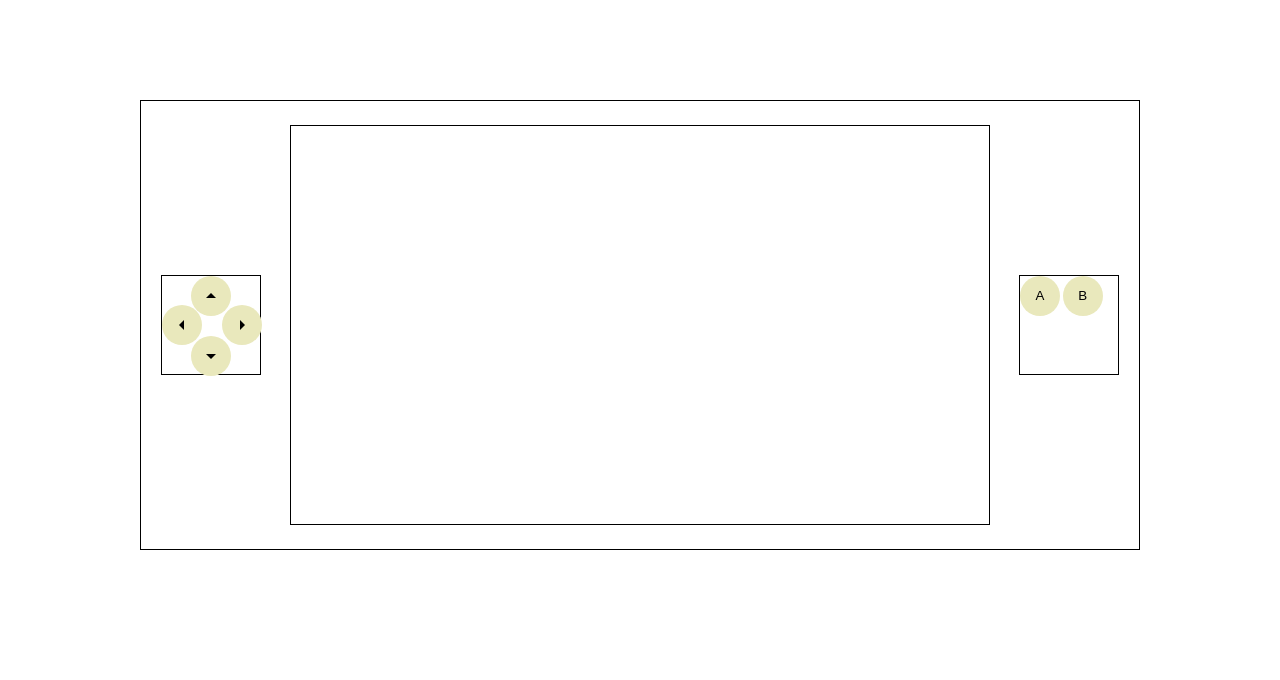
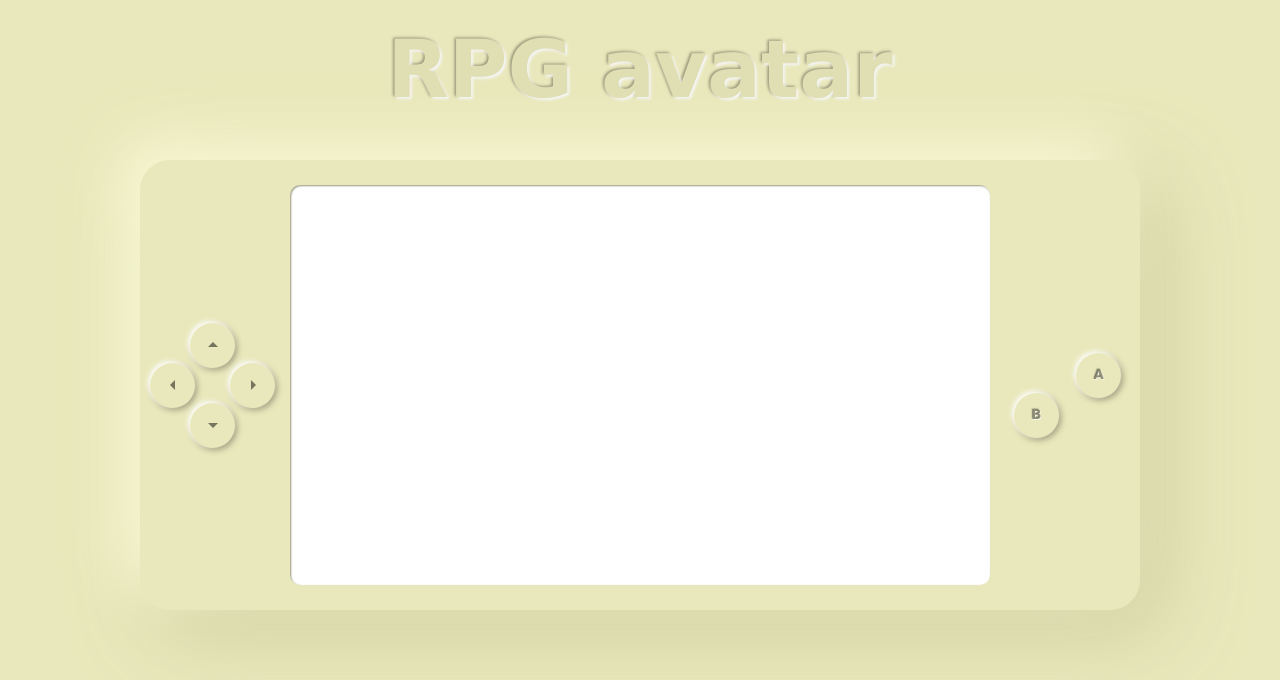
Before and after one commit to DDoEhub/RPGavatar, a plain HTML site: page index.html in a window 1280 px wide. Drawn offline with Linux system fonts and the light colour scheme.

Commit message:
make device style

```diff
--- a/css/index.css
+++ b/css/index.css
@@ -1,22 +1,77 @@
-@import url(reset.css);
+@import url(reset.css);/* reset css */
 
-#device, #frame, #D-pad, #C-pad {
-    border: solid 1px black;
+/* variable repository */
+:root{
+    --pad-diameter: 12.5rem;
+    --btn-diameter: 4.5rem;
+    --main-color: rgb(233, 232, 188);
+    --box-shadow-brighten: rgb(255, 255, 255);
+    --box-shadow-darken: rgb(153, 153, 123);
+    --main-font: Verdana, Geneva, Tahoma, sans-serif;
 }
 
-:root{
-    --pad-diameter: 10rem;
-    --btn-diameter: 4rem;
+body{
+    background-color: var(--main-color);
 }
 
+#title{
+    display: flex;
+    justify-content: center;
+    align-items: center;
+    width: 80rem;
+    height: 10rem;
+    margin: 2rem auto 0;
+}
+#title h1{
+    color: var(--main-color);
+    font-size: 8rem;
+    font-weight: bold;
+    font-family: var(--main-font);
+    text-shadow: var(--box-shadow-brighten) 2px 2px 2.5px,
+                var(--box-shadow-darken) -1.5px -1.5px 3px;
+    filter: brightness(96%);
+}
+
+/* device style */
 #device{
     display: flex;
     align-items: center;
     width: 100rem;
     height: 45rem;
-    margin: 10rem auto 0;
-    padding: 2rem ;
+    background-color: var(--main-color);
+    border-radius: 30px;
+    box-shadow: rgba(255, 255, 220, 0.8) -20px -20px 60px,
+                rgba(197, 197, 150, 0.8) 20px 20px 80px;
+    margin: 4rem auto;
+    padding: 2rem 1rem ;
 }
+
+/* frame style */
+#frame{
+    width: 70rem;
+    height: 40rem;
+    background-color: #fff;
+    border-radius: 10px;
+    box-shadow: inset var(--box-shadow-darken) 1px 1px 2px;
+    margin: 0 auto;
+}
+
+/* pads style */
+.pad-btn{
+    width: var(--btn-diameter);
+    height: var(--btn-diameter);
+    color: rgba(99, 99, 82, 0.7);
+    background-color: var(--main-color);
+    border-radius: 50%;
+    text-shadow: rgb(247, 246, 226) 0.8px 0.8px 0.5px,
+                    rgba(32, 32, 28, 0.3) -0.6px -0.6px 1px;
+    box-shadow: var(--box-shadow-brighten) -2px -2px 5px,
+                var(--box-shadow-darken) 2px 2px 6px;
+}
+.pad-btn:active{
+    filter: brightness(90%);
+}
+
 #D-pad{
     position: relative;
     width: var(--pad-diameter);
@@ -25,7 +80,10 @@
 #D-pad button{
     position: absolute;
     top: calc(50% - var(--btn-diameter)/2);
-    left: calc(50% - var(--btn-diameter)/2);;
+    left: calc(50% - var(--btn-diameter)/2);
+}
+#D-pad button img{
+    filter:opacity(50%)
 }
 #D-pad #btn-up{
     top: 0;
@@ -39,18 +97,21 @@
 #D-pad #btn-right{
     left: calc(var(--pad-diameter) - var(--btn-diameter));;
 }
-#frame{
-    width: 70rem;
-    height: 40rem;
-    margin: 0 auto;
-}
+
 #C-pad{
+    display: flex;
+    justify-content: space-around;
+    align-items: flex-end;
     width: var(--pad-diameter);
     height: var(--pad-diameter);
 }
-.pad-btn{
-    width: var(--btn-diameter);
-    height: var(--btn-diameter);
-    background-color: rgb(233, 232, 188);
-    border-radius: 50%;
+#C-pad button{
+    font-family: var(--main-font);
+    font-weight: 900;
 }
+#C-pad button:first-child{
+    margin-bottom: 10px;
+}
+#C-pad button:last-child{
+    margin-bottom: 50px;
+}
--- a/index.html
+++ b/index.html
@@ -10,17 +10,20 @@
 </head>
 
 <body>
+    <div id="title">
+        <h1>RPG avatar</h1>
+    </div>
     <div id="device">
-        <div id="D-pad">
+        <form id="D-pad">
             <button class="pad-btn" id="btn-up"><img src="./src/icon/arrow_up.svg" alt="btn-up"></button>
             <button class="pad-btn" id="btn-left"><img src="./src/icon/arrow_left.svg" alt="btn-left"></button>
             <button class="pad-btn" id="btn-right"><img src="./src/icon/arrow_right.svg" alt="btn-right"></button>
             <button class="pad-btn" id="btn-down"><img src="./src/icon/arrow_down.svg" alt="btn-down"></button>
-        </div>
+        </form>
         <div id="frame"></div>
         <div id="C-pad">
-            <button class="pad-btn" id="btn-A">A</button>
-            <button class="pad-btn" id="btn-B">B</button>
+            <button class="pad-btn" id="btn-A">B</button>
+            <button class="pad-btn" id="btn-B">A</button>
         </div>
     </div>
 </body>
```
Also changed, not shown: src/img/piskel-overlay-female-wizard.png (added), src/img/piskel-overlay-male-wizard.png (added).
